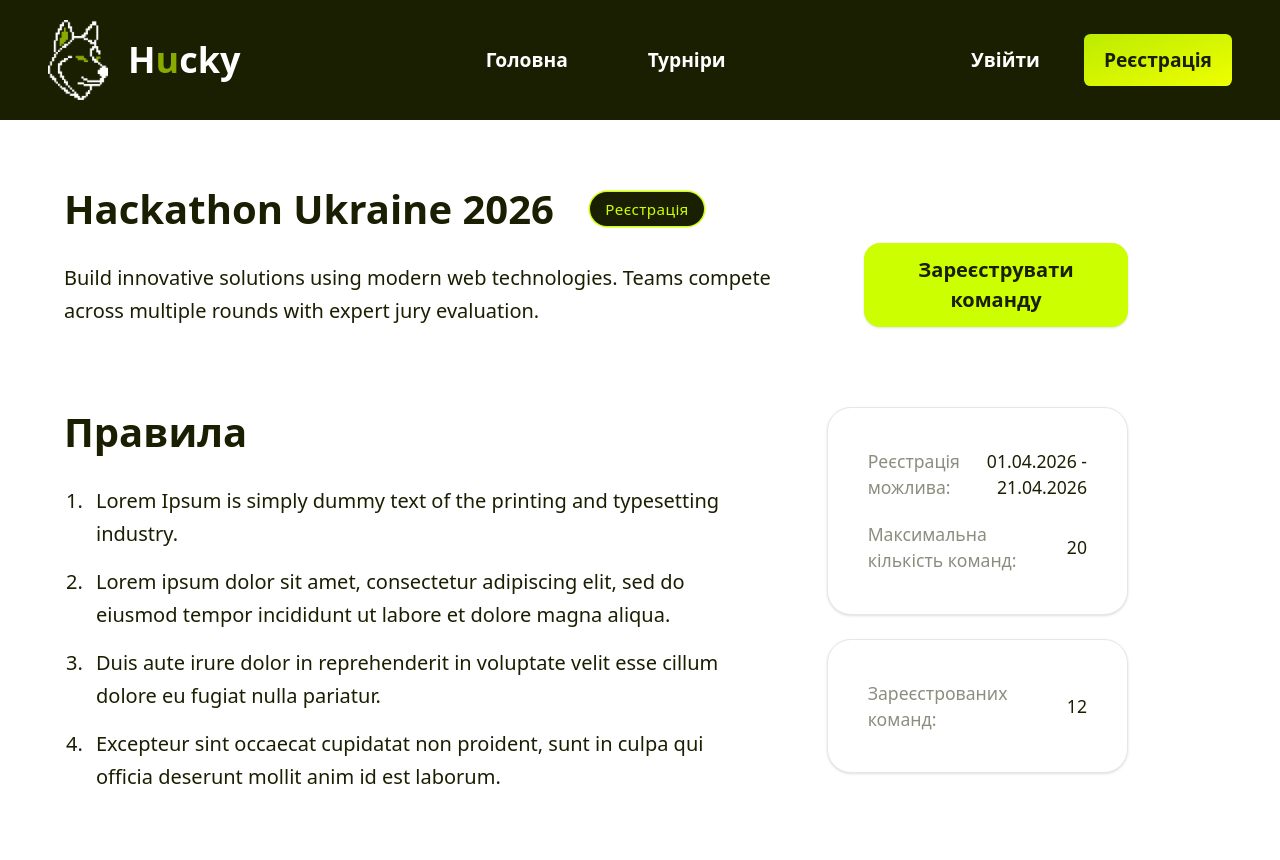
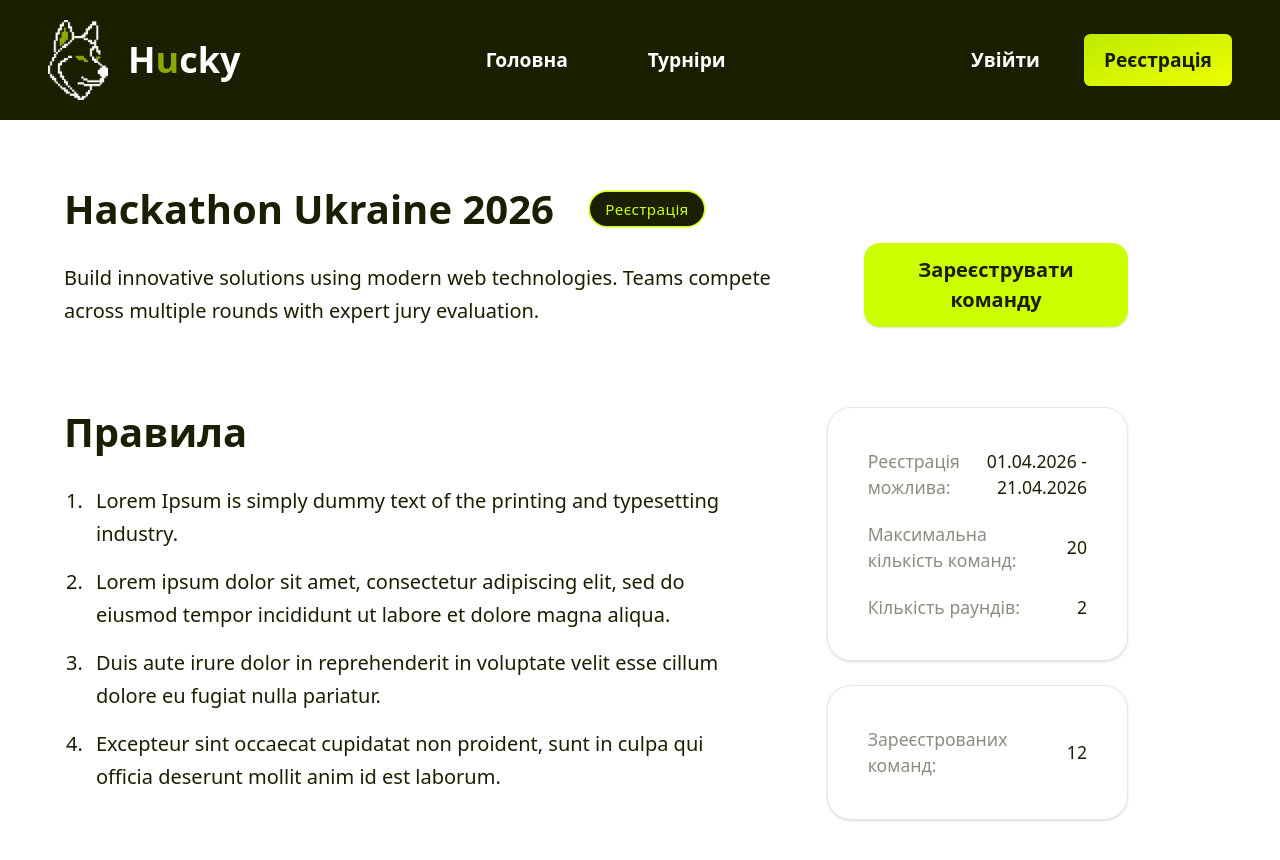
Before and after one commit to aidoteam10-art/Hucky, a SvelteKit app in the folder frontend/: page /tournaments/description in a window 1280 px wide. Shown: the top 860 px of the page. Built offline with nearby package versions, Linux system fonts and the light colour scheme.

Commit message:
added round number to tournament description page

```diff
--- a/frontend/src/routes/(app)/tournaments/description/+page.svelte
+++ b/frontend/src/routes/(app)/tournaments/description/+page.svelte
@@ -13,6 +13,7 @@
         startDate: "21.03.2026",
         endDate: "30.04.2024",
         teamsMaxNum: 20,
+        teamsRoundNum: 2,
         teamsNum: 12,
         round: "MVP Development",
         time: "30:23:50:23",
@@ -74,9 +75,13 @@
                         <span class="text-[0.9rem] xl:text-[1.1rem] opacity-50">Реєстрація можлива:</span>
                         <span class="text-[0.9rem] xl:text-[1.1rem] font-regular text-right">{tournament.startRegDate} - {tournament.endRegDate}</span>
                     </div>
-                    <div class="flex justify-between items-center gap-4">
+                    <div class="flex justify-between items-center mb-5 gap-4">
                         <span class="text-[0.9rem] xl:text-[1.1rem] opacity-50">Максимальна кількість команд:</span>
                         <span class="text-[0.9rem] xl:text-[1.1rem] font-regular">{tournament.teamsMaxNum}</span>
+                    </div>
+                    <div class="flex justify-between items-center gap-4">
+                        <span class="text-[0.9rem] xl:text-[1.1rem] opacity-50">Кількість раундів:</span>
+                        <span class="text-[0.9rem] xl:text-[1.1rem] font-regular">{tournament.teamsRoundNum}</span>
                     </div>
                 </div>
 
```
